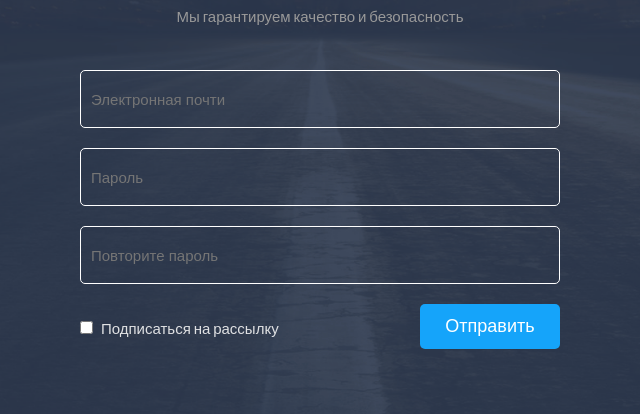
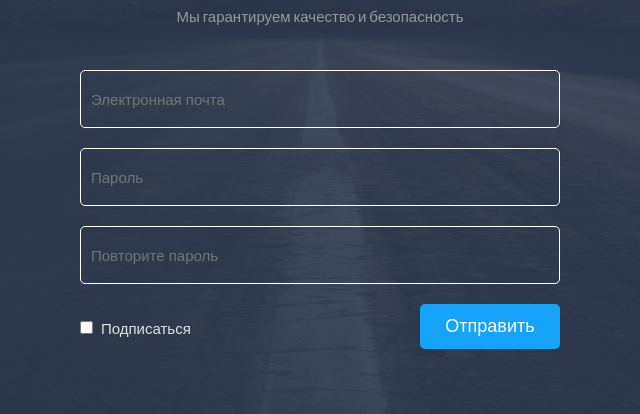
Before and after one commit to kirpun2011/spector, a plain HTML site: page index.html in a window 1280 px wide. Shown: the part 3360-3774 px from the top of the page, 320-960 px from the left. Drawn offline with Linux system fonts and the light colour scheme.

Commit message:
fixed little errors

```diff
--- a/index.html
+++ b/index.html
@@ -139,14 +139,14 @@
             <p class="form__desc">Мы гарантируем качество и безопасность</p>
 
             <form class="form_form">
-                <input type="email" class="form__input" placeholder="Электронная почти" required>
+                <input type="email" class="form__input" placeholder="Электронная почта" required>
                 <input type="password" class="form__input" placeholder="Пароль" required>
                 <input type="password" class="form__input" placeholder="Повторите пароль" required>
 
                 <div class="form__btn-wrapper">
                     <label for="checkbox">
                         <input id="checkbox" type="checkbox" placeholder="checkbox" class="form__subscribe">
-                        Подписаться на рассылку
+                        Подписаться
                     </label>
 
                     <button class="form__btn">Отправить</button>
```
